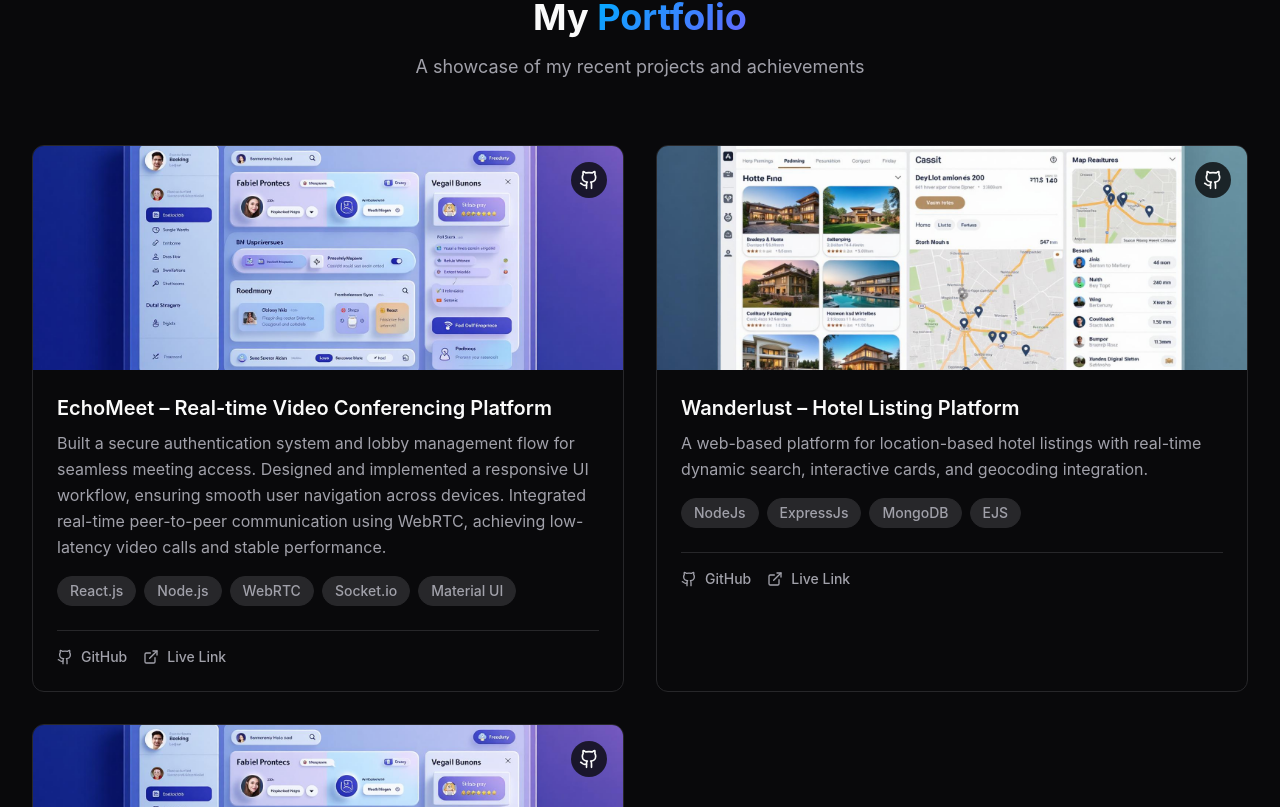
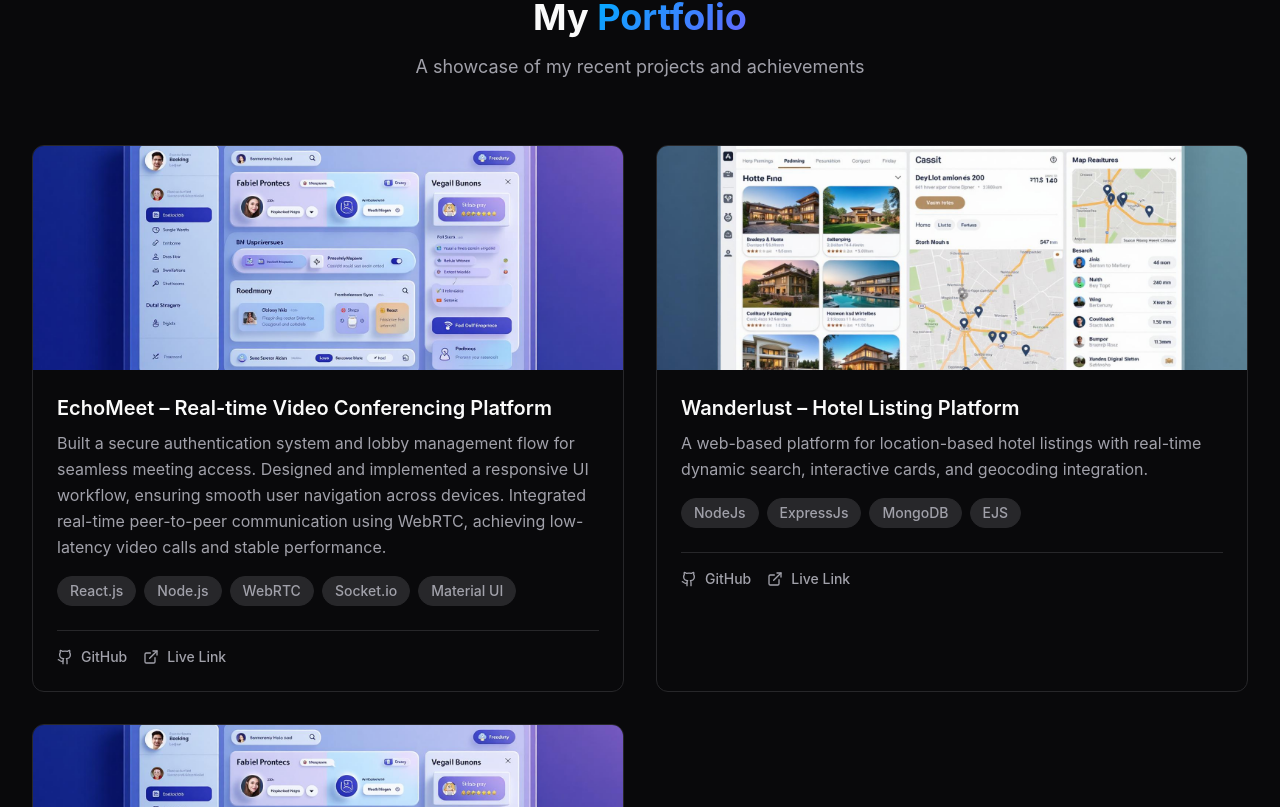
Before and after one commit to user135-test/vivek-portfolio9, a React (Vite) app: page / in a window 1280 px wide. Shown: the part 3213-4020 px from the top of the page. Built offline with nearby package versions, Linux system fonts and the light colour scheme.

Commit message:
Remove GitHub icon from header
Removed the GitHub icon that was displayed in the top corner of the project cards.

```diff
--- a/src/components/ProjectCard.tsx
+++ b/src/components/ProjectCard.tsx
@@ -19,17 +19,6 @@ const ProjectCard = ({ title, description, tools, image, link, githubLink, liveL
           alt={title}
           className="w-full h-48 sm:h-56 object-cover transition-transform duration-300 group-hover:scale-110"
         />
-        {githubLink && (
-          <a
-            href={githubLink}
-            target="_blank"
-            rel="noopener noreferrer"
-            className="absolute top-4 right-4 bg-background/80 backdrop-blur-sm text-foreground p-2 rounded-full hover:bg-background transition-all duration-200 hover:scale-110 z-10"
-            onClick={(e) => e.stopPropagation()}
-          >
-            <Github size={20} />
-          </a>
-        )}
         <div className="absolute inset-0 bg-gradient-to-t from-black/50 to-transparent opacity-0 group-hover:opacity-100 transition-opacity duration-300" />
         {link && (
           <div className="absolute inset-0 flex items-center justify-center opacity-0 group-hover:opacity-100 transition-opacity duration-300">
```
